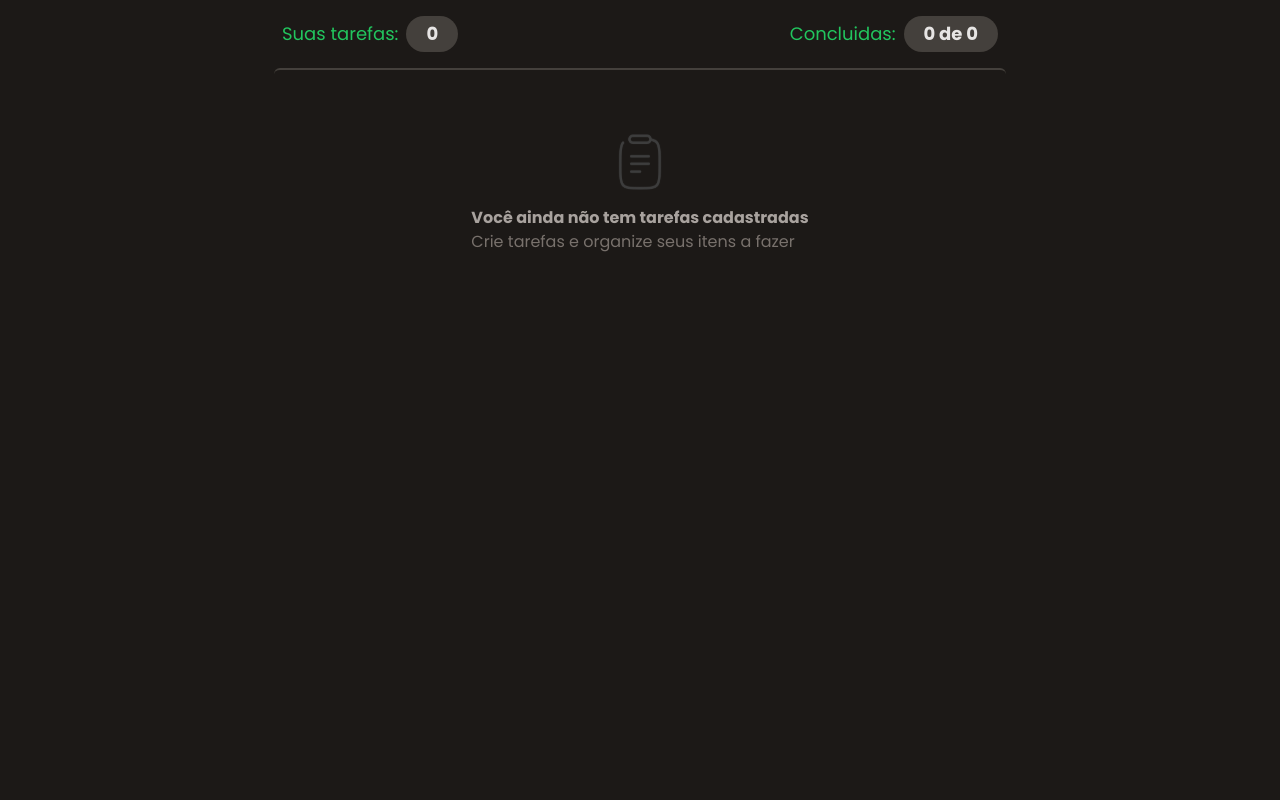
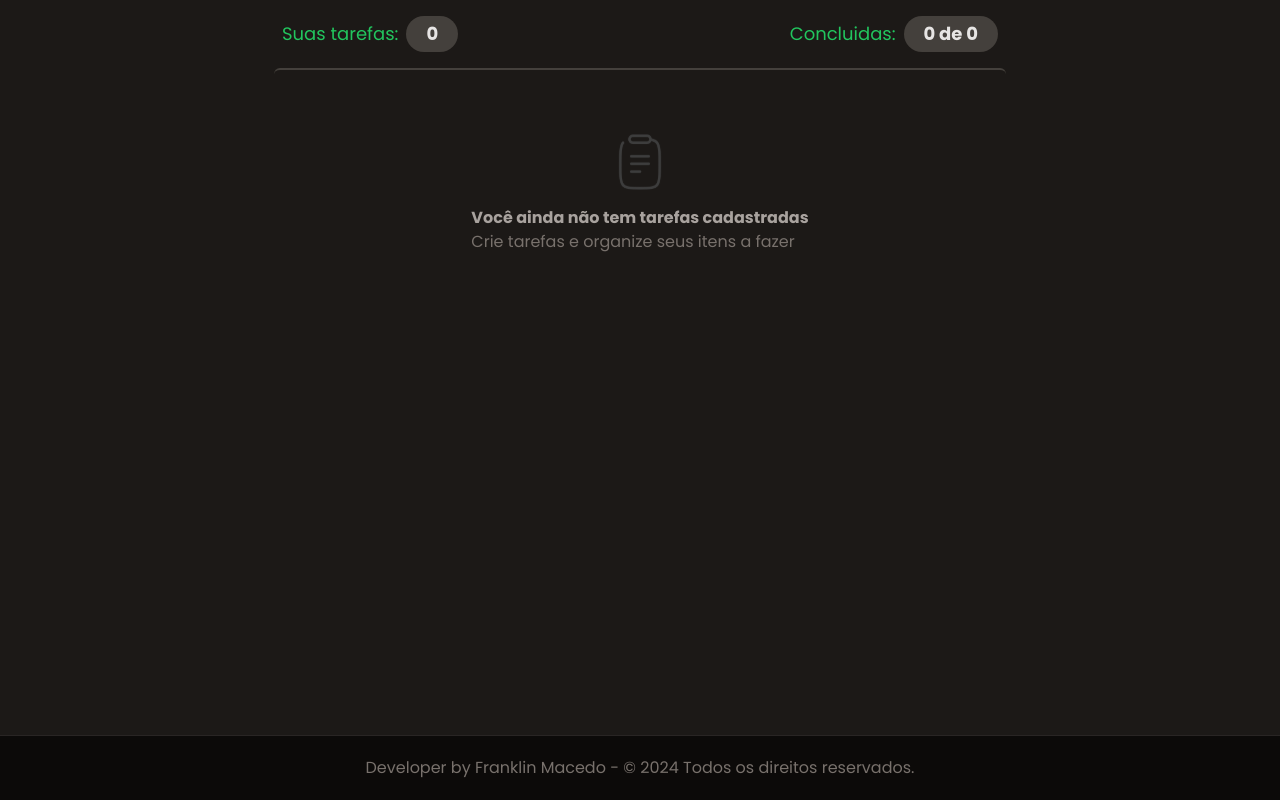
Before and after one commit to Frankdias92/code-challenges, a React (Vite) app in the folder Rocketseat-Challeges/what-to-do/: page / in a window 1280 px wide. Shown: the part 264-1064 px from the top of the page. Before the commit the page ends 800 px from the top, so only its background shows below. Built offline with nearby package versions, Linux system fonts and the light colour scheme.

Commit message:
add footer

```diff
--- a/Rocketseat-Challeges/what-to-do/index.html
+++ b/Rocketseat-Challeges/what-to-do/index.html
@@ -14,7 +14,7 @@
   </head>
 
 
-  <body class="bg-stone-900 text-stone-50 antialiased h-[100vh] scroll-smooth min-w-[311px]">
+  <body class="bg-stone-900 text-stone-50 antialiased h-screen scroll-smooth min-w-[311px]">
     <div id="root"></div>
     <script type="module" src="/src/main.tsx"></script>
   </body>
--- a/Rocketseat-Challeges/what-to-do/src/app.tsx
+++ b/Rocketseat-Challeges/what-to-do/src/app.tsx
@@ -2,6 +2,7 @@ import { ChangeEvent, useState } from "react";
 import { NewNoteTask } from "./components/new-note-task";
 import { NoteTask } from "./components/note-task";
 import Clipboard from './assets/Clipboard.svg'
+import { Footer } from "./components/footer";
 
 interface Task {
   id: string
@@ -80,7 +81,7 @@ export function App() {
 
 
   return (
-    <section className="m-auto max-w-6xl gap-y-4 flex flex-col md:w-[732px] px-5 md:px-0">
+    <section className="m-auto max-w-6xl gap-y-4 flex flex-col md:w-[732px] h-screen px-5 md:px-0">
 
       <div className="flex sm:flex-row mx-auto items-center -translate-y-1/2
       gap-4">
--- /dev/null
+++ b/Rocketseat-Challeges/what-to-do/src/components/footer.tsx
@@ -0,0 +1,9 @@
+
+
+export function Footer() {
+    return (
+        <div className="flex flex-1 py-5 justify-center bottom-0 bg-stone-950 ring-1 ring-stone-800">
+            <p className="text-stone-500">Developer by Franklin Macedo - © 2024 Todos os direitos reservados.</p>
+        </div>
+    )
+}
--- a/Rocketseat-Challeges/what-to-do/src/components/note-task.tsx
+++ b/Rocketseat-Challeges/what-to-do/src/components/note-task.tsx
@@ -40,7 +40,7 @@ export function NoteTask({ task, onTaskDeleted, onTaskFinished }: NoteTaskProps)
                 <button
                     type='button'
                     onClick={handleCheckChange}
-                    className='z-20 absolute left-8 top-4 rounded-full outline-none focus-visible:ring-2 focus-visible:ring-lime-500'
+                    className='z-5 absolute left-8 top-4 rounded-full outline-none focus-visible:ring-2 focus-visible:ring-lime-500'
                     >
 
                     {task.finished ? (
--- a/Rocketseat-Challeges/what-to-do/src/main.tsx
+++ b/Rocketseat-Challeges/what-to-do/src/main.tsx
@@ -4,11 +4,13 @@ import { App } from './app'
 import { Toaster } from 'sonner'
 import './index.css'
 import { Header } from './components/header'
+import { Footer } from './components/footer'
 
 ReactDOM.createRoot(document.getElementById('root')!).render(
   <React.StrictMode>
     <Header />
     <App />
+    <Footer />
     <Toaster richColors/>
   </React.StrictMode>,
 )
```
